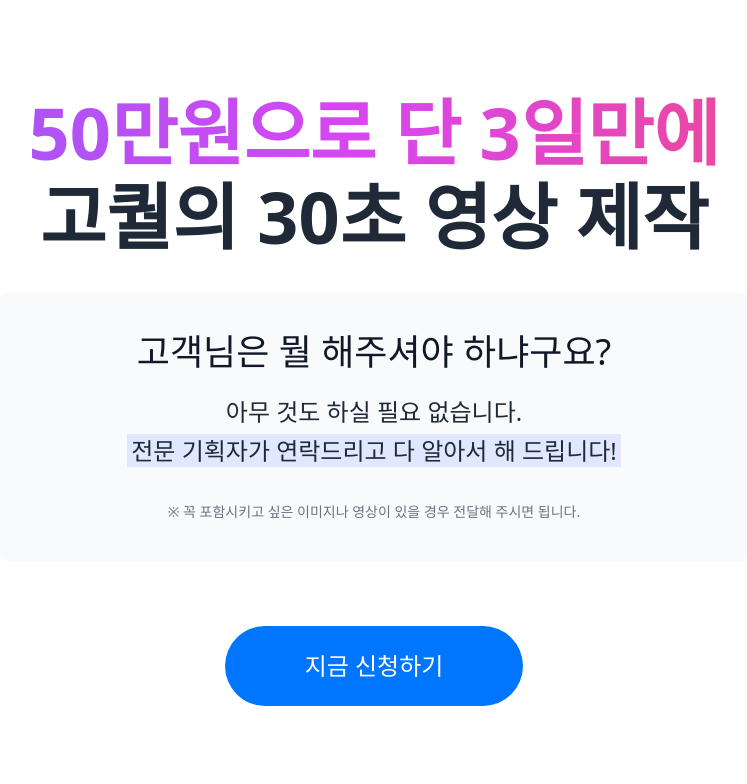
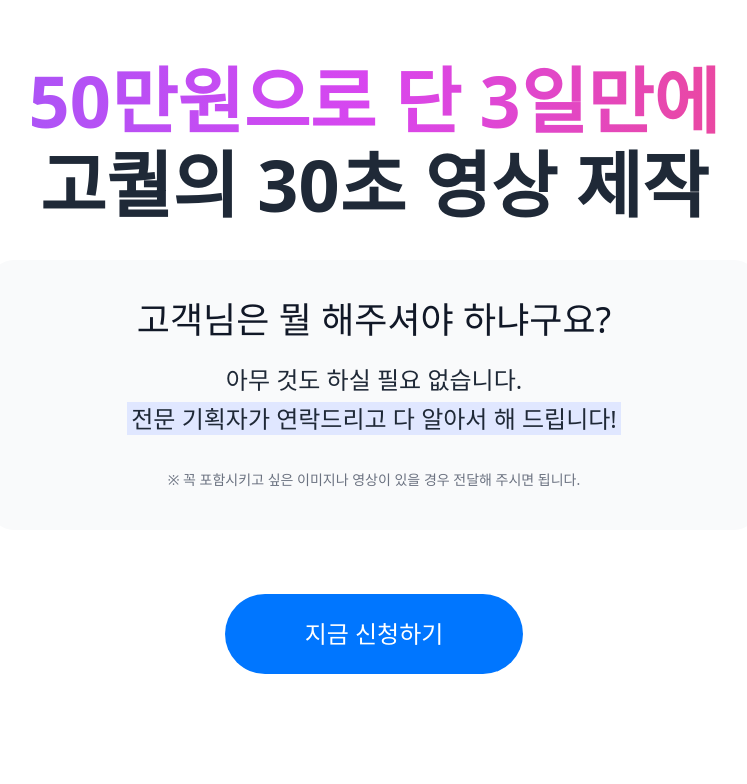
Before and after one commit to paengdal/ai-craft, a Next.js app: page / in a window 1280 px wide. Shown: the top 784 px of the page, without its empty margins (266-1013 px from the left). Built offline with nearby package versions, Linux system fonts and the light colour scheme; a web font is replaced by a local one.

Commit message:
chore: HeaderSection py 24 -> 16

```diff
--- a/src/comonents/HeaderSection.tsx
+++ b/src/comonents/HeaderSection.tsx
@@ -2,7 +2,7 @@ import Link from 'next/link';
 
 export default function HeaderSection() {
   return (
-    <section className="bg-white px-6 py-24 text-center">
+    <section className="bg-white px-6 py-16 text-center">
       <div className="max-w-3xl mx-auto space-y-6">
         {/* 헤드라인 */}
         <div className="mb-10">
```
